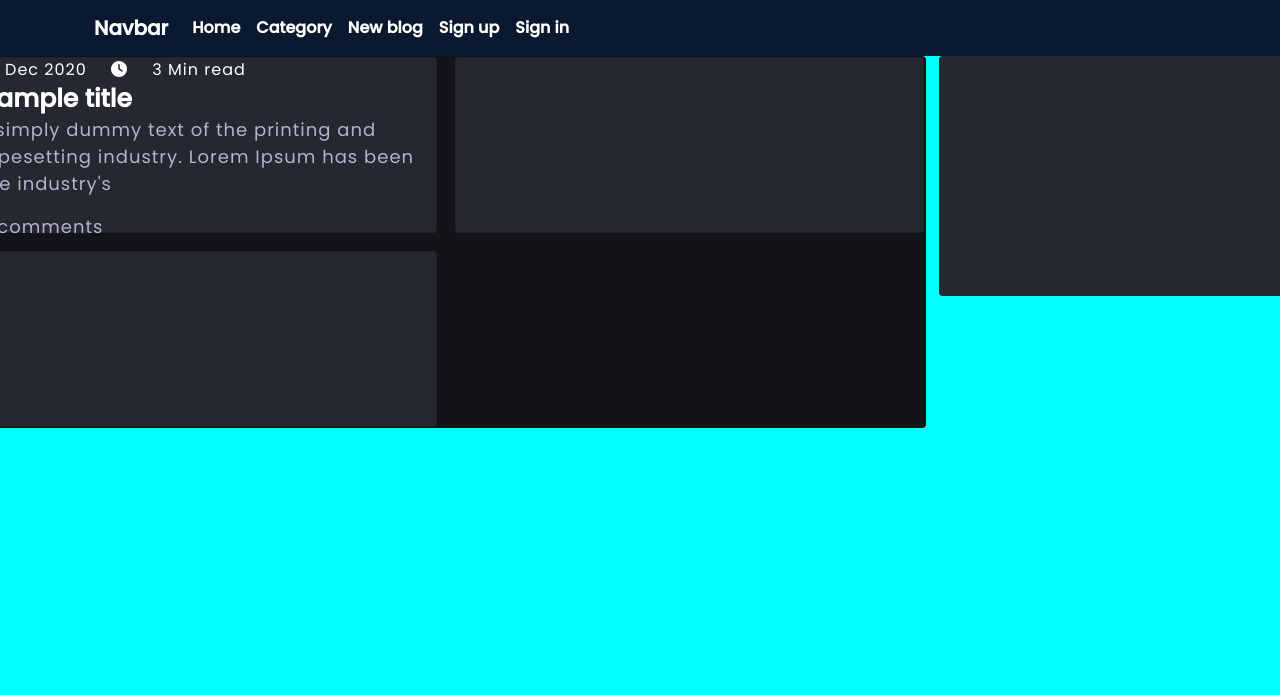
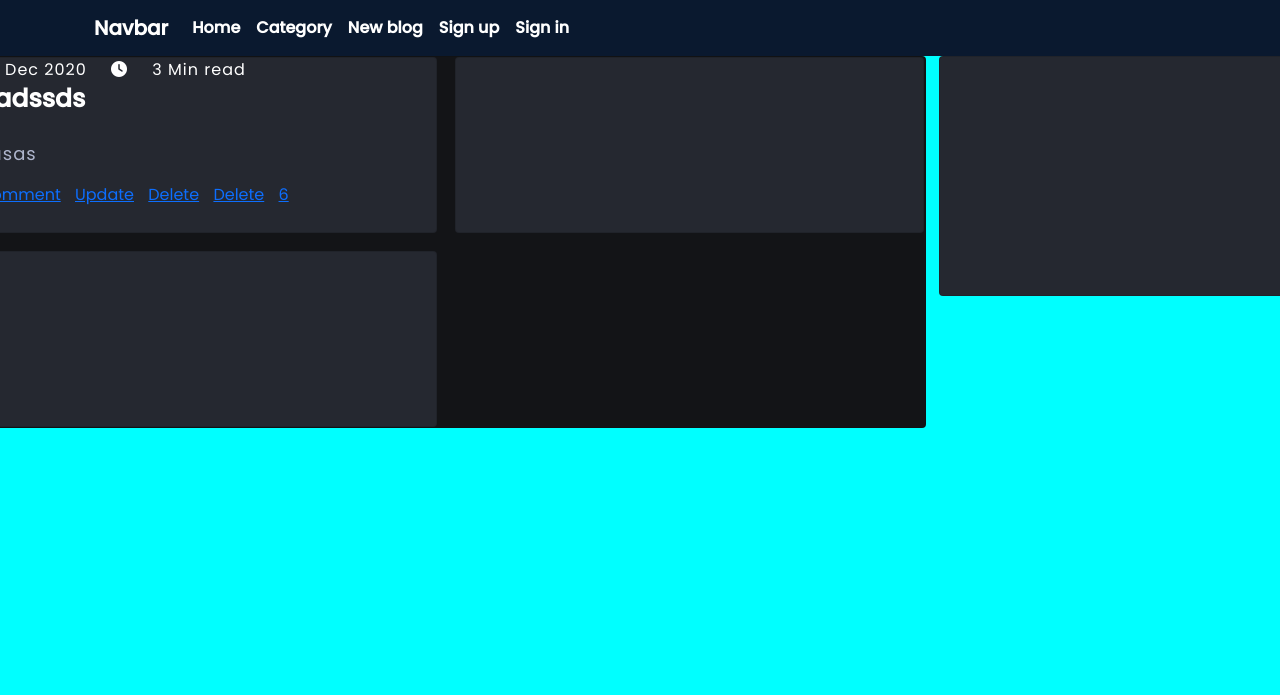
Before and after one commit to Olliemint/Just-a-Journal, a Flask app: page / in a window 1280 px wide. Shown: the top 695 px of the page. Run offline with Flask 2, Linux system fonts and the light colour scheme; data comes from the database, SQL or seed files in the repository; both versions use the stored data as it was after the commit; some libraries are stand-ins or nearby versions.

Commit message:
feat: method to delete post

```diff
--- a/app/routes.py
+++ b/app/routes.py
@@ -3,25 +3,11 @@
 from app import app,db,bcrypt
 from app.form import Register,Login,NewBlog
 from app.models import User,Blog
-from flask import render_template,url_for,flash,redirect,request
+from flask import render_template,url_for,flash,redirect,request,abort
 from flask_login import login_user,current_user,logout_user,login_required
 
 
 
-posts = [
-    {
-        'author': 'Corey Schafer',
-        'title': 'Blog Post 1',
-        'content': 'First post content',
-        'date_posted': 'April 20, 2018'
-    },
-    {
-        'author': 'Jane Doe',
-        'title': 'Blog Post 2',
-        'content': 'Second post content',
-        'date_posted': 'April 21, 2018'
-    }
-]
 
 
 
@@ -29,9 +15,9 @@ posts = [
 @app.route('/home')
 def home():
 
+    blog = Blog.query.all()
 
-
-    return render_template('home.html', posts=posts)
+    return render_template('home.html',blog=blog)
 
 @app.route('/register',methods=['GET','POST'])
 def register():
@@ -104,4 +90,15 @@ def newblog():
         return redirect(url_for('home'))
 
 
-    return render_template('newblog.html',form =form)
+    return render_template('newblog.html',form =form, header = 'New Post')
+
+
+@app.route('/blog/delete/<int:post_id>',methods=['POST', 'GET'])
+@login_required
+def delete_post(post_id):
+    posts = Blog.query.get(post_id)
+    if posts.author == current_user:
+        db.session.delete(posts)
+        db.session.commit()
+        flash('Your pitch has been deleted','success')
+    return redirect(url_for('home'))
--- a/app/templates/home.html
+++ b/app/templates/home.html
@@ -6,6 +6,7 @@
         <div class="pagegrid">
             <div class="card" style="width: 74%;" id="leftside">
                 <div class="flex-items">
+                    {% for blog in blog %}
                 <div class="card" id="left-items">
                     <div class="datetime">
                         <span>23 Dec 2020</span>
@@ -13,13 +14,32 @@
                         <span>3 Min read</span>
                     </div>
 
-                    <h3>Sample title</h3>
+                    <h3>{{ blog.title }}</h3>>
 
-                    <p>s simply dummy text of the printing and typesetting industry. Lorem Ipsum has been the industry's</p>
-                    <p>0 comments</p>
-                    <a href="">comment</a>
+                    <p>{{ blog.content }}</p>
+                    <div class="buttons">
+                        <span><a href="">Comment</a></span>
+                        <span><a href="">Update</a></span>
+                        <span><a href="">Delete</a></span>
+                        <span><a href="">Delete</a></span>
+                        <span><a href="">{{blog.id}}</a></span>
+
+
+
+                        {% if blog.author == current_user %}
+                        <div>
+                           <a class="btn btn-primary btn-sm m-1" href="">Update</a>
+                           <a class="btn btn-primary btn-sm m-1" href="{{url_for('delete_post', post_id=blog.id)}}">Delete</a>
+
+                           <button type="button" class="btn btn-danger btn-sm m-1" data-bs-toggle="modal" data-bs-target="#DeleteModal">Delete</button>
+                        </div>
+                        {% endif %}
+
+                    </div>
+
 
                 </div>
+                {% endfor  %}
                 <div class="card" id="left-items">
 
                 </div>
@@ -59,4 +79,5 @@
 
 
 
+
 {% endblock %}
--- a/app/templates/newblog.html
+++ b/app/templates/newblog.html
@@ -5,7 +5,7 @@
         {{ form.hidden_tag() }}
 
         <fieldset class="form-group">
-            <legend class="border-bottom" id="leg">New Post</legend>
+            <legend class="border-bottom" id="leg">{{ header }}</legend>
 
             <div class="form-group">
                 {{ form.title.label(class ="form-control-label")}}
```
Also changed, not shown: app/blog.db.
